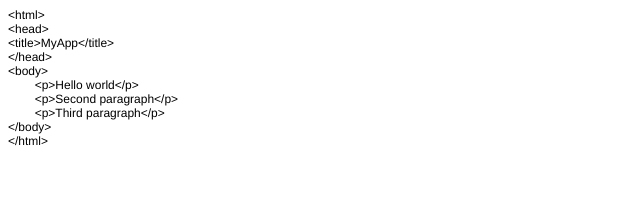
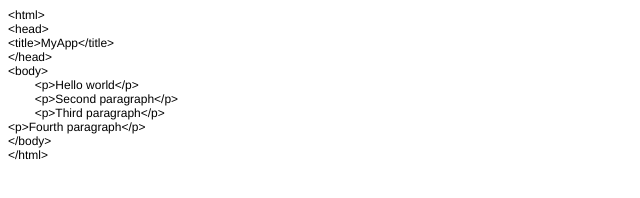
Before and after one commit to baracsami/myrepo, a plain HTML site: page index.html in a window 1280 px wide. Shown: the whole page, without its empty margins (0-640 px from the left). Drawn offline with Linux system fonts and the light colour scheme.

Commit message:
added fourth paragraph

```diff
--- a/index.html
+++ b/index.html
@@ -20,6 +20,7 @@
 <p class="p1"><span class="Apple-tab-span">	</span>&lt;p&gt;Hello world&lt;/p&gt;</p>
 <p class="p1"><span class="Apple-tab-span">	</span>&lt;p&gt;Second paragraph&lt;/p&gt;</p>
 <p class="p1"><span class="Apple-tab-span">	</span>&lt;p&gt;Third paragraph&lt;/p&gt;</p>
+<p class="p1">&lt;p&gt;Fourth paragraph&lt;/p&gt;</p>
 <p class="p1">&lt;/body&gt;</p>
 <p class="p1">&lt;/html&gt;</p>
 </body>
```
